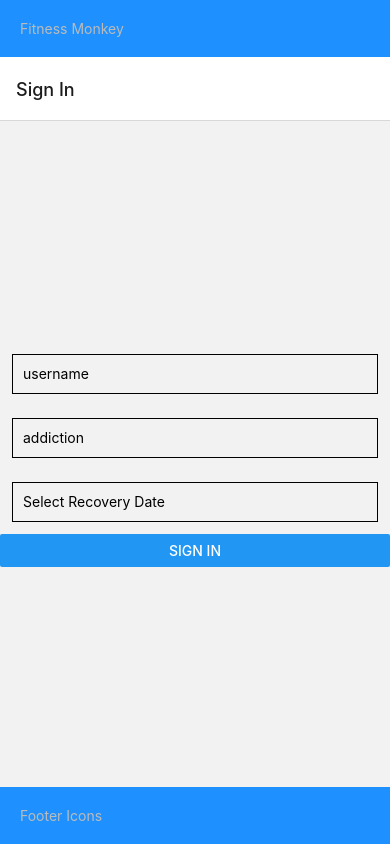
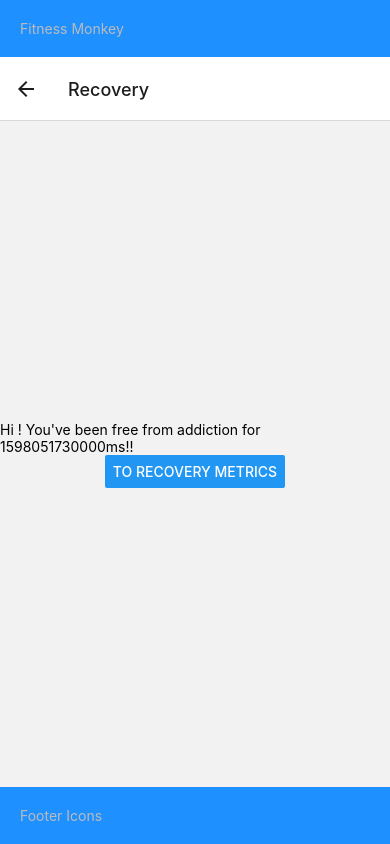
Before and after one commit to cschucode/fitness-monkey-react-native, a React Native app: screen / in a window 390 px wide. Both pictures are taken after a click on the button "SIGN IN". Built offline with nearby package versions, Linux system fonts and the light colour scheme.

Commit message:
Update screens

```diff
--- /dev/null
+++ b/metro.config.js
@@ -0,0 +1,4 @@
+// Learn more https://docs.expo.io/guides/customizing-metro
+const { getDefaultConfig } = require('expo/metro-config');
+
+module.exports = getDefaultConfig(__dirname);
--- a/screens/RecoveryScreen.js
+++ b/screens/RecoveryScreen.js
@@ -4,7 +4,7 @@ import { View, Text, Button } from 'react-native';
 const RecoveryScreen = ({ navigation, route }) => {
   return (
     <View style={{ flex: 1, alignItems: 'center', justifyContent: 'center' }}>
-      <Text>Recovery Page</Text>
+      <Text>Hi {route.params.username}! You've been free from addiction for {route.params.time}ms!!</Text>
       <Button
         title="To Recovery Metrics"
         onPress={() => navigation.navigate('Recovery')}
--- a/screens/RegistrationScreen.js
+++ b/screens/RegistrationScreen.js
@@ -22,8 +22,8 @@ const RegistrationScreen = ({ navigation }) => {
 
   const handleOnPress = () => {
     // create a new user in the database
-    console.log(date);
-
+    console.log({ username, addiction, date });
+    navigation.navigate('Recovery', { username, time: date.getTime() });
   };
 
   return (
```
Also changed, not shown: index.js (added, +9 -0 lines).
